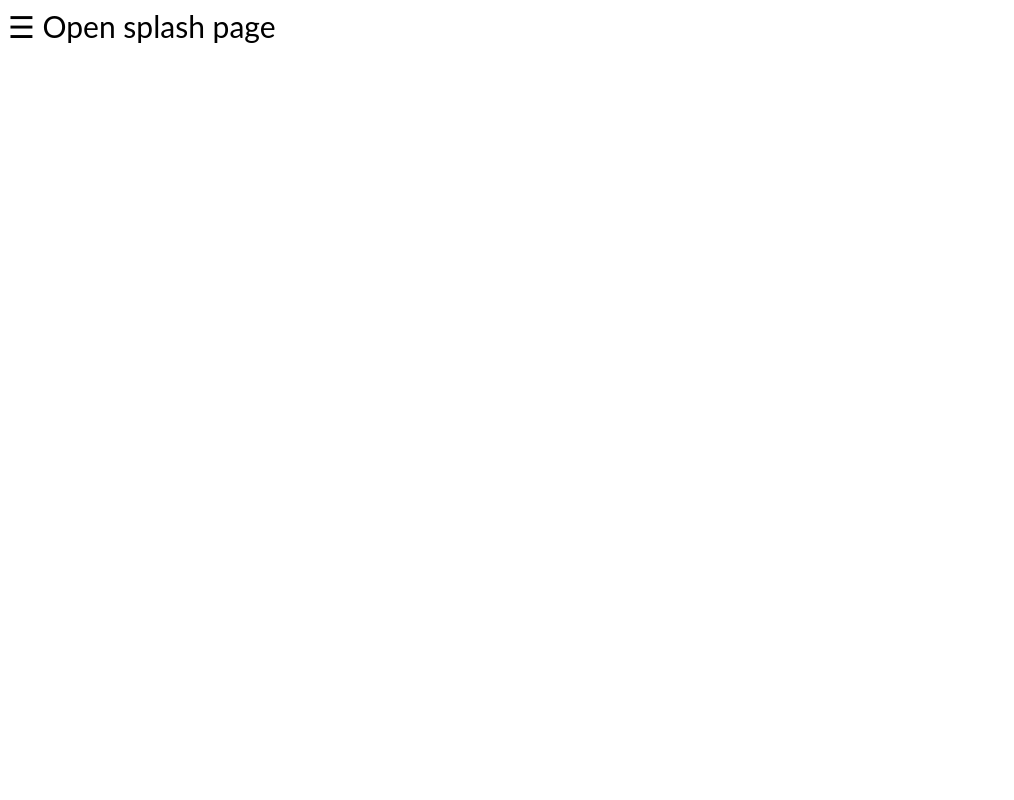
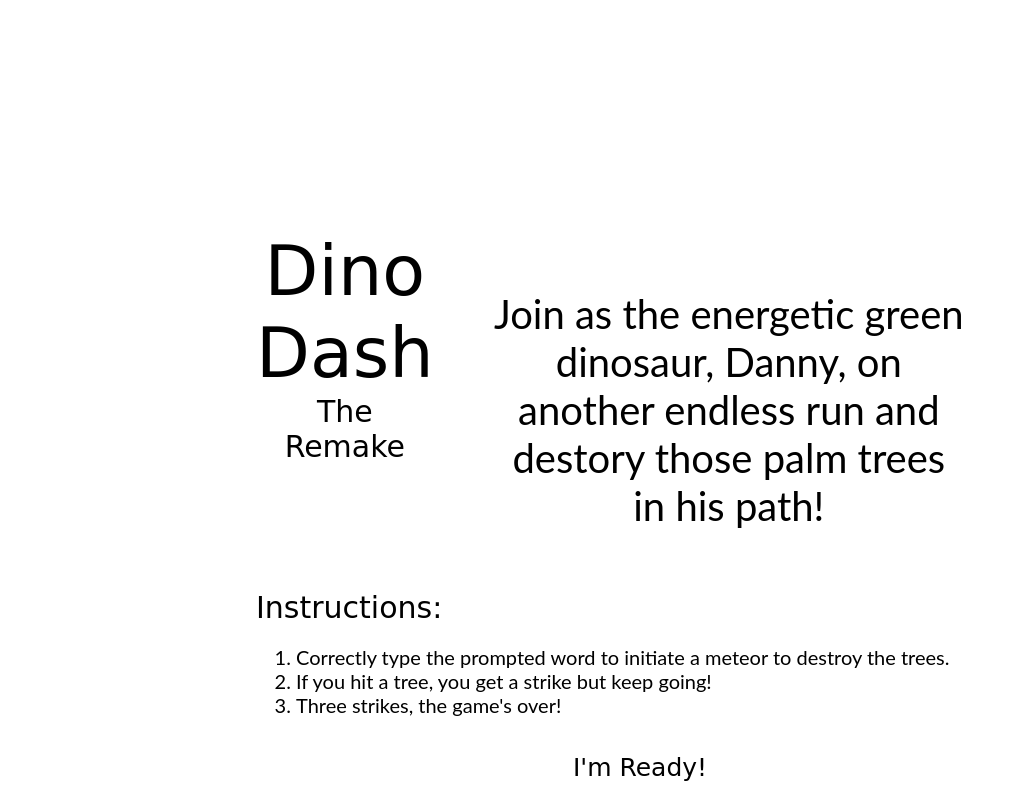
Before and after one commit to winterfreddy/dino-dash-remake, a plain HTML site: page index.html in a window 1280 px wide. Shown: the whole page, without its empty margins (0-1014 px from the left). Drawn offline with Linux system fonts and the light colour scheme; a web font is replaced by a local one.

Commit message:
Revise splash page

```diff
--- a/index.html
+++ b/index.html
@@ -6,17 +6,38 @@
     <meta name="viewport" content="width=device-width, initial-scale=1.0">
     <title>Dino-Dash The Remake</title>
     <link rel="stylesheet" href="./public/stylesheets/layout.css">
+
+    <link rel="preconnect" href="https://fonts.googleapis.com">
+    <link rel="preconnect" href="https://fonts.gstatic.com" crossorigin>
+    <link href="https://fonts.googleapis.com/css2?family=Shojumaru&display=swap" rel="stylesheet">
 </head>
 <body>
     <div id="splashPage" class="splash">
         <div class="splash-content">
-            <label>Dino Dash The Remake</label>
+            <div class="title-content">
+                <div class="title-main">
+                    <label>Dino Dash</label>
+                    <label>The Remake</label>
+                </div>
+                <div class="title-description">
+                    <label>Join as the energetic green dinosaur, Danny, on another endless run and destory those palm trees in his path!</label>
+                </div>
+            </div>
+            <div class="instructions-content">
+                <label class="instructions-main">Instructions:</label>
+                <ol class="instructions-description">
+                    <li>Correctly type the prompted word to initiate a meteor to destroy the trees.</li>
+                    <li>If you hit a tree, you get a strike but keep going!</li>
+                    <li>Three strikes, the game's over!</li>
+                </ol>
+            </div>
         </div>
-        <a href="javascript:void(0)" class="closebtn" onclick="closeSplashPage()">I'm Ready!</a>
+        <button class="closebtn" onclick="closeSplashPage()">I'm Ready!</button>
     </div>
 
     <span style="font-size:30px;cursor:pointer" onclick="openSplashPage()">&#9776; Open splash page</span>
 
     <script type="text/javascript" src="./src/layout.js"></script>
+    <script>document.getElementById("splashPage").style.height = "100%";</script>
 </body>
 </html>
--- a/public/stylesheets/layout.css
+++ b/public/stylesheets/layout.css
@@ -17,9 +17,11 @@ body {
 .splash-content {
   position: relative;
   top: 25%;
-  width: 100%;
+  max-width: 60%;
   text-align: center;
   margin-top: 30px;
+  margin-left: auto;
+  margin-right: auto;
 }
 
 .splash a {
@@ -31,20 +33,63 @@ body {
   transition: 0.3s;
 }
 
-.splash a:hover, .splash a:focus {
-  color: green;
-}
 
 .splash {
-  position: absolute;
-  top: 20px;
-  right: 45px;
-  font-size: 60px;
+    position: absolute;
+    right: 45px;
 }
 
 .closebtn {
     text-align: center;
     position: absolute;
-    bottom: 40px;
-    left: 45vw;
+    bottom: 0px;
+    width: 100%;
+    height: 65px;
+    font-size: 25px;
+    background: none;
+    border: none;
 }
+
+.closebtn:hover, .closebtn:focus {
+    background: green;
+    color: white;
+    transition: 0.7s;
+}
+
+.title-content {
+    display: flex;
+    flex-direction: row;
+}
+
+.title-main,
+.instructions-main,
+.closebtn {
+    font-family: 'Shojumaru', cursive;
+}
+
+.title-main {
+    font-size: 70px;
+    display: flex;
+    flex-direction: column;
+}
+
+.title-main label:last-child {
+    font-size: 30px;
+}
+
+.title-description {
+    font-size: 40px;
+    padding: 60px;
+}
+
+.instructions-main {
+    font-size: 30px;
+}
+
+.instructions-content {
+    text-align: left;
+}
+
+.instructions-description {
+    font-size: 20px;
+}
```
